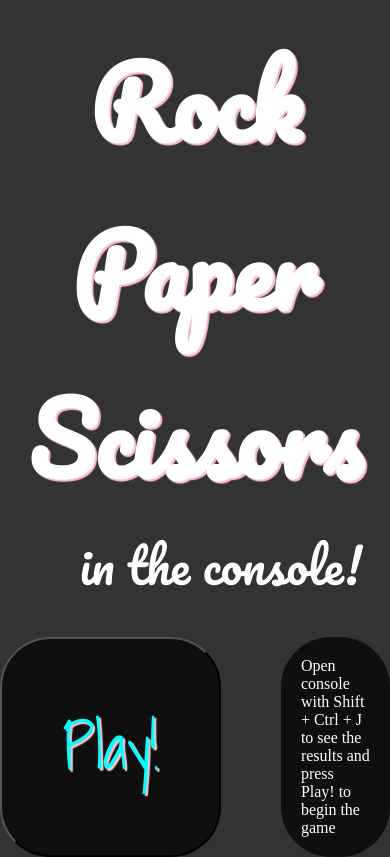
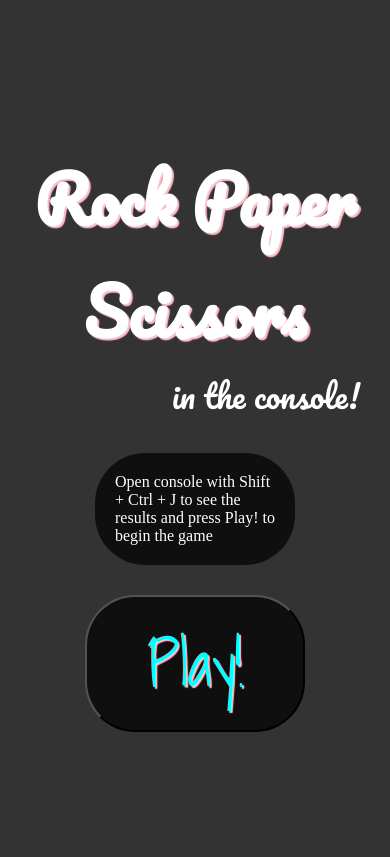
Before and after one commit to BreatheTempest/rock-paper-scissors, a plain HTML site: page index.html in a window 390 px wide. Drawn offline with Linux system fonts and the light colour scheme.

Commit message:
Add media queries

```diff
--- a/style.css
+++ b/style.css
@@ -29,6 +29,7 @@ body {
 	max-height: fit-content;
 	margin-left: 60px;
 	padding: 20px;
+	order: 3;
 }
 
 h1 {
@@ -47,7 +48,6 @@ h1 {
 }
 
 button {
-	flex: 3;
 	font-family: 'Shadows Into Light', sans-serif;
 	text-shadow: 2px 2px 1px pink;
 	color: aqua;
@@ -56,4 +56,27 @@ button {
 	padding: 15px 60px;
 	font-size: 4em;
 	cursor: pointer;
+	order: 2;
 }
+
+@media (max-width: 450px) {
+	.container {
+		flex-direction: column;
+		justify-content: center;
+		align-items: center;
+	}
+
+	h1 {
+		font-size: 4em;
+	}
+
+	.header p {
+		font-size: 2em;
+	}
+
+	.container p {
+		margin-left: 0;
+		margin-bottom: 30px;
+		order: 1;
+	}
+}
```
